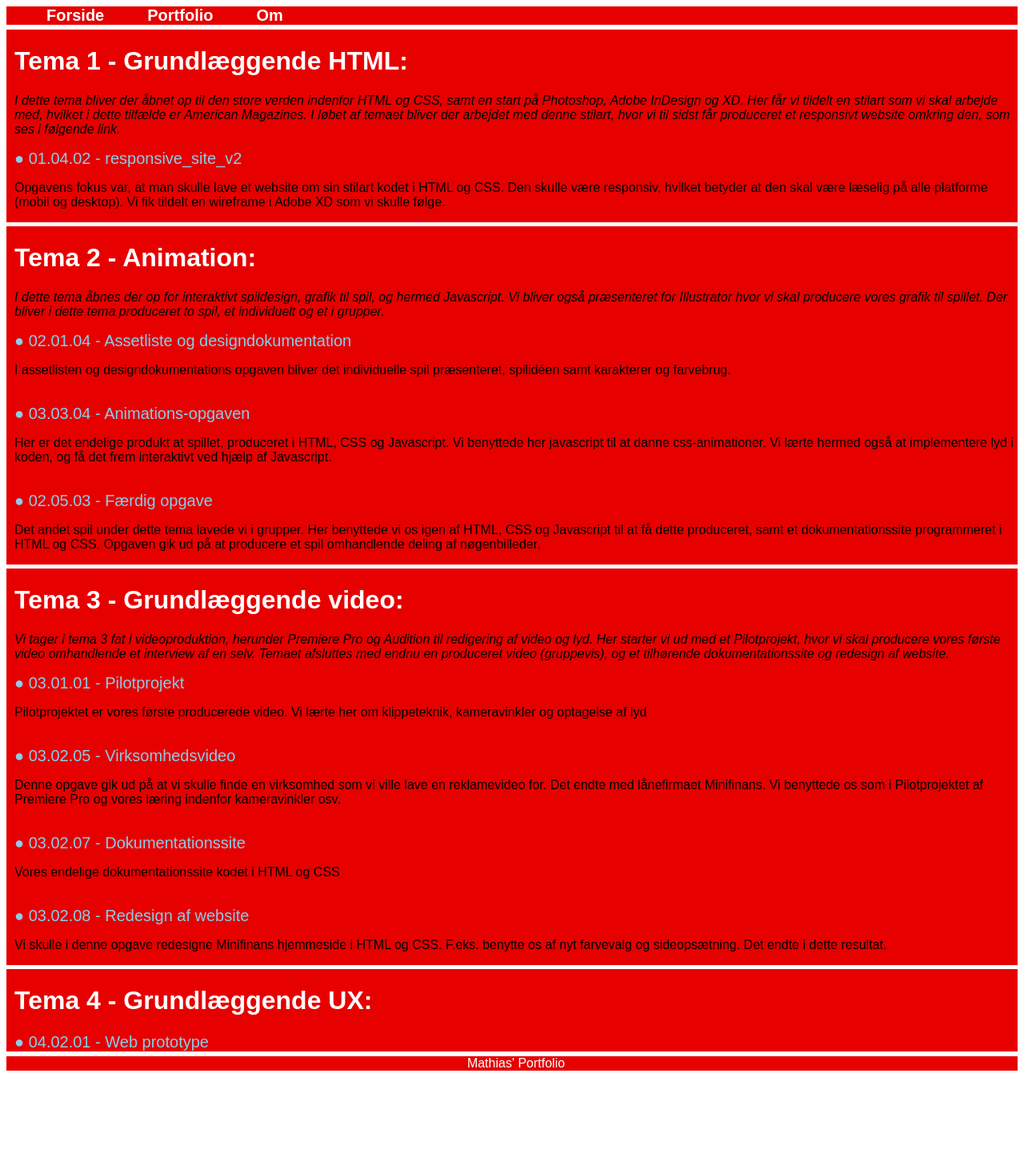
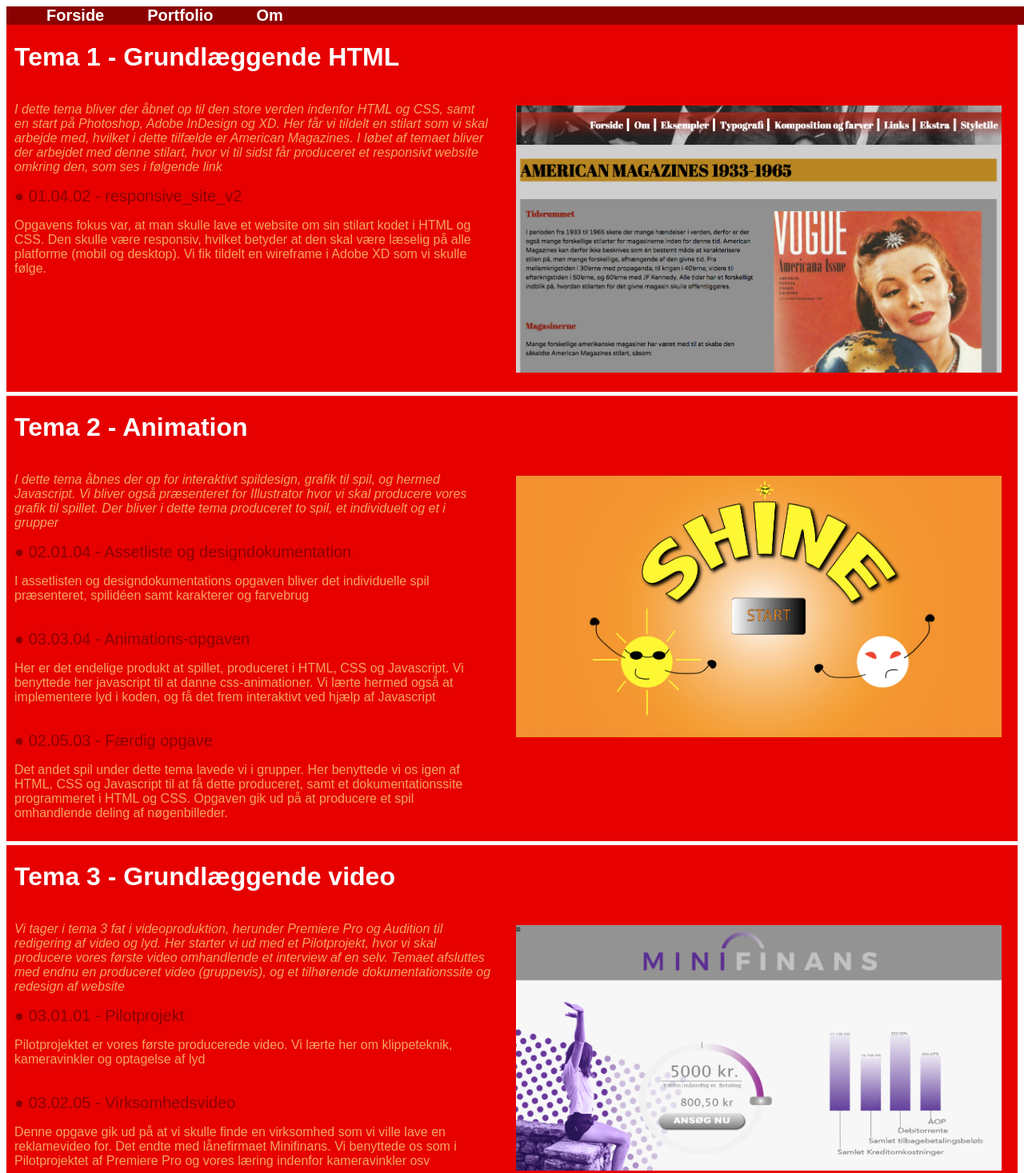
Before and after one commit to MathiasRH/portfolio, a plain HTML site: page portfolio.html in a window 1280 px wide. Shown: the top 1467 px of the page at 80% size. Before the commit the page ends 1355 px from the top, so only its background shows below. Drawn offline with Linux system fonts and the light colour scheme; a web font is replaced by a local one.

Commit message:
tekst tema 4

```diff
--- a/portfolio.html
+++ b/portfolio.html
@@ -23,34 +23,49 @@
     </div>
 
     <div id="sectionwrapper">
+        <br>
+        <h1>Tema 1 - Grundlæggende HTML</h1>
         <div id="tema1">
-            <h1>Tema 1 - Grundlæggende HTML:</h1>
-            <p><i>I dette tema bliver der åbnet op til den store verden indenfor HTML og CSS, samt en start på Photoshop, Adobe InDesign og XD. Her får vi tildelt en stilart som vi skal arbejde med, hvilket i dette tilfælde er American Magazines. I løbet af temaet bliver der arbejdet med denne stilart, hvor vi til sidst får produceret et responsivt website omkring den, som ses i følgende link.</i></p>
+
+            <div class="info1">
+                <p><i>I dette tema bliver der åbnet op til den store verden indenfor HTML og CSS, samt en start på Photoshop, Adobe InDesign og XD. Her får vi tildelt en stilart som vi skal arbejde med, hvilket i dette tilfælde er American Magazines. I løbet af temaet bliver der arbejdet med denne stilart, hvor vi til sidst får produceret et responsivt website omkring den, som ses i følgende link</i></p>
                 <a href="http://mathiashoeyer.dk/kea/01-web/04-responsive/01_04_02_responsive_v2">● 01.04.02 - responsive_site_v2</a>
                 <p>Opgavens fokus var, at man skulle lave et website om sin stilart kodet i HTML og CSS. Den skulle være responsiv, hvilket betyder at den skal være læselig på alle platforme (mobil og desktop). Vi fik tildelt en wireframe i Adobe XD som vi skulle følge.</p>
             </div>
+            <div class="billede1">
+                <img src="tema1.png" alt="error">
+            </div>
+        </div>
 
+        <h1>Tema 2 - Animation</h1>
         <div id="tema2">
-            <h1>Tema 2 - Animation:</h1>
-            <p><i>I dette tema åbnes der op for interaktivt spildesign, grafik til spil, og hermed Javascript. Vi bliver også præsenteret for Illustrator hvor vi skal producere vores grafik til spillet. Der bliver i dette tema produceret to spil, et individuelt og et i grupper.</i></p>
+
+            <div class="info2">
+                <p><i>I dette tema åbnes der op for interaktivt spildesign, grafik til spil, og hermed Javascript. Vi bliver også præsenteret for Illustrator hvor vi skal producere vores grafik til spillet. Der bliver i dette tema produceret to spil, et individuelt og et i grupper</i></p>
                 <a href="http://mathiashoeyer.dk/kea/eksamen/02_01_04_Spil_MathiasH%C3%B8yer.pdf">● 02.01.04 - Assetliste og designdokumentation</a>
-            <p>I assetlisten og designdokumentations opgaven bliver det individuelle spil præsenteret, spilidéen samt karakterer og farvebrug.</p><br>
+                <p>I assetlisten og designdokumentations opgaven bliver det individuelle spil præsenteret, spilidéen samt karakterer og farvebrug</p><br>
                 <a href="http://mathiashoeyer.dk/kea/eksamen/03_03_04_Animation_MathiasH.pdf">● 03.03.04 - Animations-opgaven</a>
-            <p>Her er det endelige produkt at spillet, produceret i HTML, CSS og Javascript. Vi benyttede her javascript til at danne css-animationer. Vi lærte hermed også at implementere lyd i koden, og få det frem interaktivt ved hjælp af Javascript.</p><br>
+                <p>Her er det endelige produkt at spillet, produceret i HTML, CSS og Javascript. Vi benyttede her javascript til at danne css-animationer. Vi lærte hermed også at implementere lyd i koden, og få det frem interaktivt ved hjælp af Javascript</p><br>
                 <a href="http://cajsaphoebe.dk/kea/02-animation/gruppe-8_dokumentationssite/">● 02.05.03 - Færdig opgave</a>
                 <p>Det andet spil under dette tema lavede vi i grupper. Her benyttede vi os igen af HTML, CSS og Javascript til at få dette produceret, samt et dokumentationssite programmeret i HTML og CSS. Opgaven gik ud på at producere et spil omhandlende deling af nøgenbilleder.</p>
             </div>
+            <div class="billede2">
 
+                <img src="tema2.png" alt="error">
+
+            </div>
+        </div>
+        <h1>Tema 3 - Grundlæggende video</h1>
         <div id="tema3">
-            <h1>Tema 3 - Grundlæggende video:</h1>
+            <div class="info3">
 
-            <p><i>Vi tager i tema 3 fat i videoproduktion, herunder Premiere Pro og Audition til redigering af video og lyd. Her starter vi ud med et Pilotprojekt, hvor vi skal producere vores første video omhandlende et interview af en selv. Temaet afsluttes med endnu en produceret video (gruppevis), og et tilhørende dokumentationssite og redesign af website.</i></p>
+                <p><i>Vi tager i tema 3 fat i videoproduktion, herunder Premiere Pro og Audition til redigering af video og lyd. Her starter vi ud med et Pilotprojekt, hvor vi skal producere vores første video omhandlende et interview af en selv. Temaet afsluttes med endnu en produceret video (gruppevis), og et tilhørende dokumentationssite og redesign af website</i></p>
 
                 <a href="https://www.youtube.com/watch?v=79jB8yltsZQ">● 03.01.01 - Pilotprojekt</a>
                 <p>Pilotprojektet er vores første producerede video. Vi lærte her om klippeteknik, kameravinkler og optagelse af lyd</p><br>
 
                 <a href="http://mathiashoeyer.dk/kea/03-content/03-redesign/03_02_05_virksomhedsvideo/">● 03.02.05 - Virksomhedsvideo</a>
-            <p>Denne opgave gik ud på at vi skulle finde en virksomhed som vi ville lave en reklamevideo for. Det endte med lånefirmaet Minifinans. Vi benyttede os som i Pilotprojektet af Premiere Pro og vores læring indenfor kameravinkler osv.</p><br>
+                <p>Denne opgave gik ud på at vi skulle finde en virksomhed som vi ville lave en reklamevideo for. Det endte med lånefirmaet Minifinans. Vi benyttede os som i Pilotprojektet af Premiere Pro og vores læring indenfor kameravinkler osv</p><br>
 
                 <a href="http://mathiashoeyer.dk/kea/03-content/03-redesign/03_02_07_dokumentationssite/">● 03.02.07 - Dokumentationssite</a>
                 <p>Vores endelige dokumentationssite kodet i HTML og CSS</p><br>
@@ -58,12 +73,23 @@
                 <a href="http://mathiashoeyer.dk/kea/03-content/03-redesign/03_02_08_redesign/">● 03.02.08 - Redesign af website</a>
                 <p>Vi skulle i denne opgave redesigne Minifinans hjemmeside i HTML og CSS. F.eks. benytte os af nyt farvevalg og sideopsætning. Det endte i dette resultat.</p>
             </div>
+            <div class="billede3">
+                <img src="tema3.png" alt="error">
 
+            </div>
+        </div>
+        <h1>Tema 4 - Grundlæggende UX</h1>
         <div id="tema4">
-            <h1>Tema 4 - Grundlæggende UX:</h1>
+            <div class="info4">
+                <p>I det fjerde og sidste tema får vi en forståelse for hvordan samspillet mellem brugere og brugergrænseflader er, herunder hvordan du kan researche, teste og designe ved hjælp af de bedst mulige værktøjer og metoder. I samarbejde med en virksomhed kan vi hermed hjælpe dem med at forbedre deres brugeres oplevelser på deres site. Et eksempel på dette er i følgende web prototype, hvor der er skabt et redesign af KEA's Fronter.</p>
 
                 <a href="http://mathiashoeyer.dk/kea/eksamen/04_02_01_web_prototype_MathiasH.pdf">● 04.02.01 - Web prototype</a>
+                <p>Opgaven gik ud på at skabe en rekonstruktion af Fronter i HTML, CSS og JS. De givende overvejelser vil forbedre brugerens oplevelser og der fremstår en overskuelig navigation.</p>
+            </div>
+            <div class="billede4">
 
+                <img src="tema4.png" alt="error">
+            </div>
 
         </div>
 
--- a/style.css
+++ b/style.css
@@ -1,3 +1,7 @@
+html {
+    background-color: white;
+}
+
 img {
     width: 100%;
 }
@@ -14,7 +18,7 @@
 }
 
 footer {
-    background-color: #E60000;
+    background-color: darkred;
     text-align: center;
     margin-top: -10px;
 }
@@ -33,17 +37,23 @@
 }
 
 nav {
+    width: 100%;
+    height: auto;
     justify-content: space-between;
     flex-wrap: wrap;
+    background-color: darkred;
+    position: fixed;
+
 }
 
 #forside nav {
-    background-color: #E60000
+    background-color: darkred;
 }
 
 #om {
     background-color: #E60000;
     display: flex;
+    margin-top: 24px;
 
 }
 
@@ -54,11 +64,53 @@
 
 #info {
     flex-basis: 600%;
+    text-align: center;
+}
 
+.info1 {
+    flex-basis: 600%;
+    margin-right: 10px;
+}
+
+.billede1 {
+    flex-basis: 600%;
+    margin: 20px;
+}
+
+.info2 {
+    flex-basis: 600%;
+    margin-right: 10px;
+    margin-bottom: 10px;
+}
+
+.billede2 {
+    flex-basis: 600%;
+    margin: 20px;
+}
+
+.info3 {
+    flex-basis: 600%;
+    margin-right: 10px;
+    margin-bottom: 10px;
+}
+
+.billede3 {
+    flex-basis: 600%;
+    margin: 20px;
+}
+
+.info4 {
+    flex-basis: 600%;
+    margin-right: 10px;
+}
+
+.billede4 {
+    flex-basis: 300%;
+    margin: 20px;
 }
 
 #info p {
-    color: black
+    color: sandybrown;
 }
 
 
@@ -75,7 +127,7 @@
 }
 
 #sectionwrapper p {
-    color: black;
+    color: sandybrown;
     font-family: 'Francois One', sans-serif;
     margin-left: 10px;
 }
@@ -92,11 +144,12 @@
 
 #tema1 {
     border-bottom: solid 5px white;
+    display: flex;
 }
 
 #tema1 a {
     font-family: 'Francois One', sans-serif;
-    color: skyblue;
+    color: darkred;
     font-size: 20px;
     text-decoration: none;
     margin-left: 10px;
@@ -108,11 +161,12 @@
 
 #tema2 {
     border-bottom: solid 5px white;
+    display: flex;
 }
 
 #tema2 a {
     font-family: 'Francois One', sans-serif;
-    color: skyblue;
+    color: darkred;
     font-size: 20px;
     text-decoration: none;
     margin-left: 10px;
@@ -124,11 +178,12 @@
 
 #tema3 {
     border-bottom: solid 5px white;
+    display: flex;
 }
 
 #tema3 a {
     font-family: 'Francois One', sans-serif;
-    color: skyblue;
+    color: darkred;
     font-size: 20px;
     text-decoration: none;
     margin-left: 10px;
@@ -138,9 +193,13 @@
     color: lightgrey;
 }
 
+#tema4 {
+    display: flex;
+}
+
 #tema4 a {
     font-family: 'Francois One', sans-serif;
-    color: skyblue;
+    color: darkred;
     font-size: 20px;
     text-decoration: none;
     margin-left: 10px;
@@ -159,8 +218,40 @@
         width: 100%;
     }
 
-    @media only screen and (max-width: 600px) {
+}
 
-        #om {
-            flex-wrap: wrap;
-        }
+@media only screen and (max-width: 600px) {
+
+    #om {
+        flex-wrap: wrap;
+    }
+
+}
+
+@media only screen and (max-width: 800px) {
+
+    #tema1 {
+        flex-wrap: wrap;
+    }
+}
+
+@media only screen and (max-width: 800px) {
+
+    #tema2 {
+        flex-wrap: wrap;
+    }
+}
+
+@media only screen and (max-width: 800px) {
+
+    #tema3 {
+        flex-wrap: wrap;
+    }
+}
+
+@media only screen and (max-width: 800px) {
+
+    #tema4 {
+        flex-wrap: wrap;
+    }
+}
```
Also changed, not shown: om.html (+1 -0 lines), billede1.jpg (added), billede2.png (added), billede3.jpg (added), tema1.png (added), tema2.png (added), tema3.png (added), tema4.png (added). Lines whose indentation alone changed are shown as unchanged.
